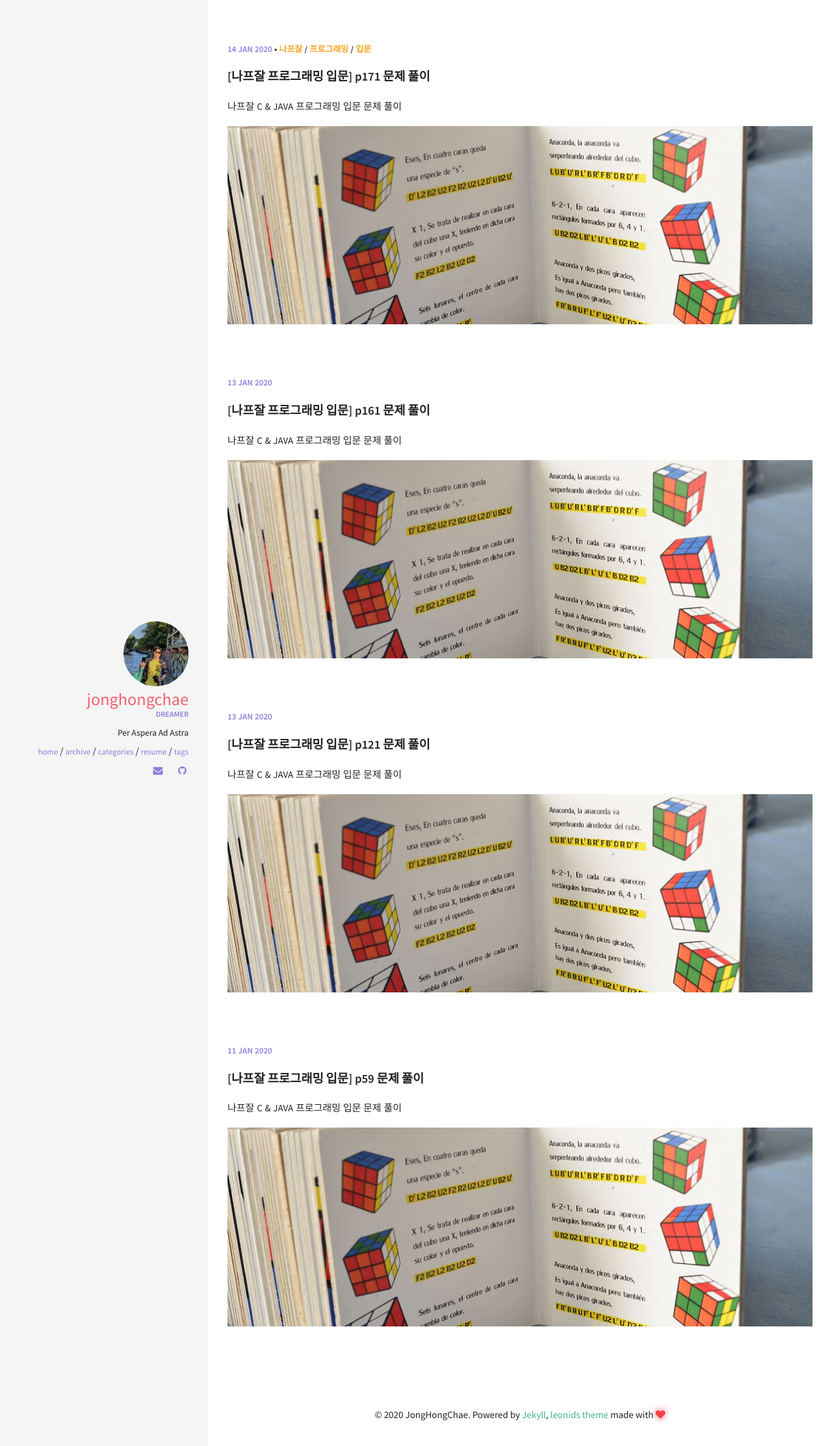
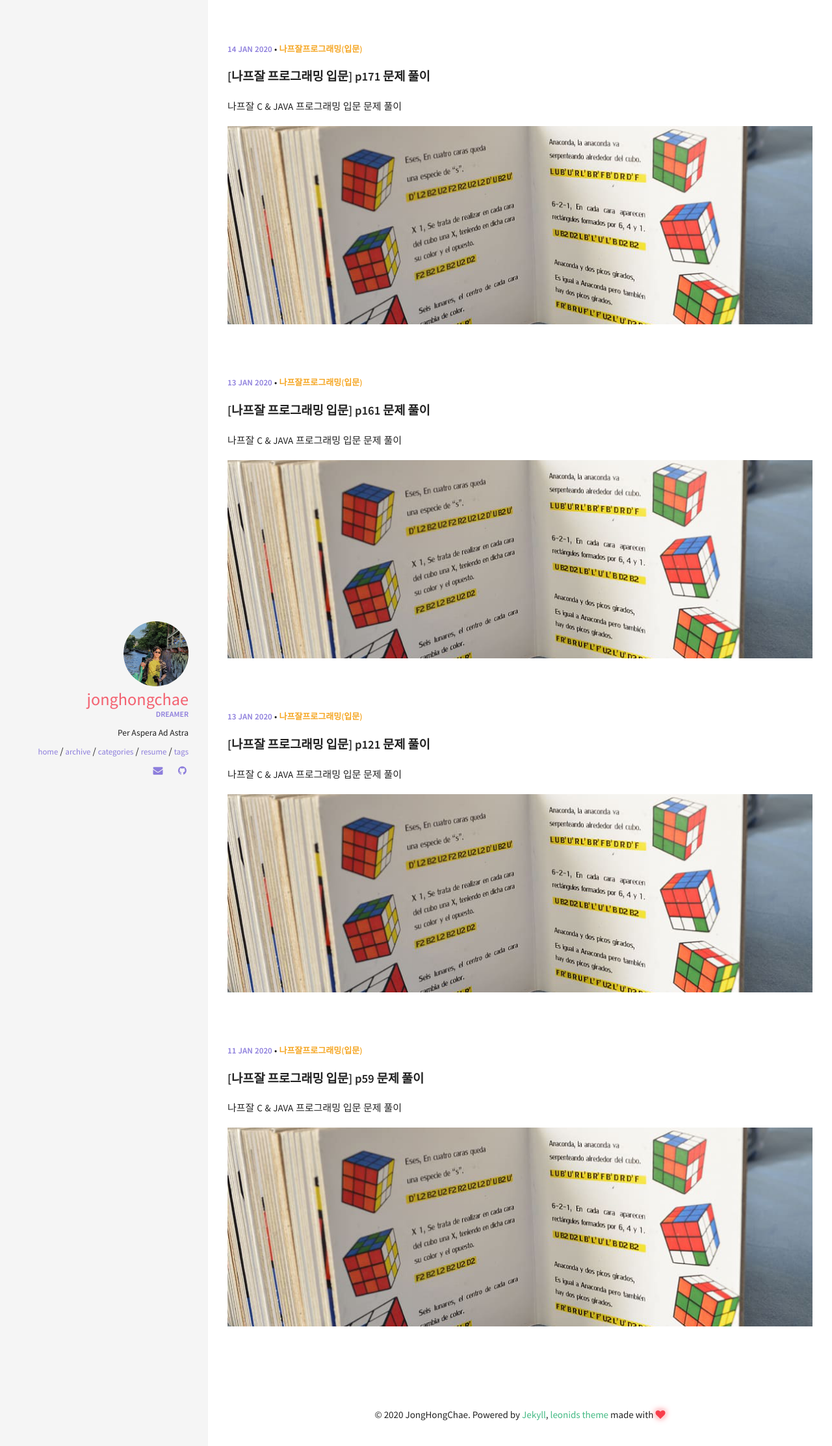
Before and after one commit to jhonggg/jhonggg.github.io, a Jekyll site: the page built from index.html, in a window 1280 px wide. Shown: the top 2225 px of the page at 65% size. Built offline with Jekyll 4.4.1, drawn with Linux system fonts in a browser that asks for light colours.

Commit message:
update categories of posts

```diff
--- a/_posts/2020-01-11-nafzal-post.md
+++ b/_posts/2020-01-11-nafzal-post.md
@@ -4,6 +4,7 @@ title: "[나프잘 프로그래밍 입문] p59 문제 풀이"
 excerpt: "나프잘 C & JAVA 프로그래밍 입문 문제 풀이"
 modified: 2020-01-11
 tags: [나프잘 프로그래밍 입문]
+categories: "나프잘프로그래밍(입문)"
 comments: true
 pinned: true
 image:
--- a/_posts/2020-01-13-nafzal-post-p121.md
+++ b/_posts/2020-01-13-nafzal-post-p121.md
@@ -4,6 +4,7 @@ title: "[나프잘 프로그래밍 입문] p121 문제 풀이"
 excerpt: "나프잘 C & JAVA 프로그래밍 입문 문제 풀이"
 modified: 2020-01-13
 tags: [나프잘 프로그래밍 입문]
+categories: "나프잘프로그래밍(입문)"
 comments: true
 pinned: true
 image:
--- a/_posts/2020-01-13-nafzal-post-p160.md
+++ b/_posts/2020-01-13-nafzal-post-p160.md
@@ -4,6 +4,7 @@ title: "[나프잘 프로그래밍 입문] p161 문제 풀이"
 excerpt: "나프잘 C & JAVA 프로그래밍 입문 문제 풀이"
 modified: 2020-01-13
 tags: [나프잘 프로그래밍 입문]
+categories: "나프잘프로그래밍(입문)"
 comments: true
 pinned: true
 image:
```
Also changed, not shown: _posts/2020-01-14-nafzal-post-p175.md (+1 -1 lines).
